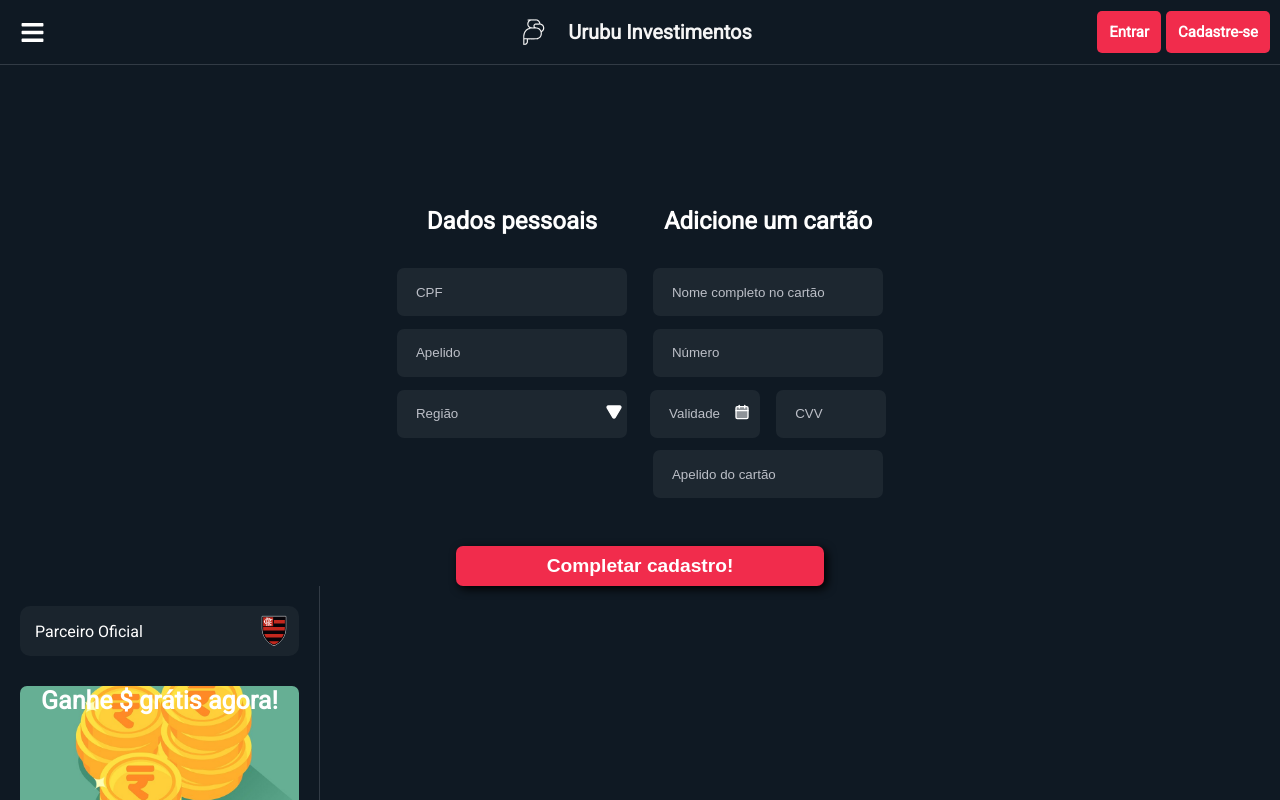
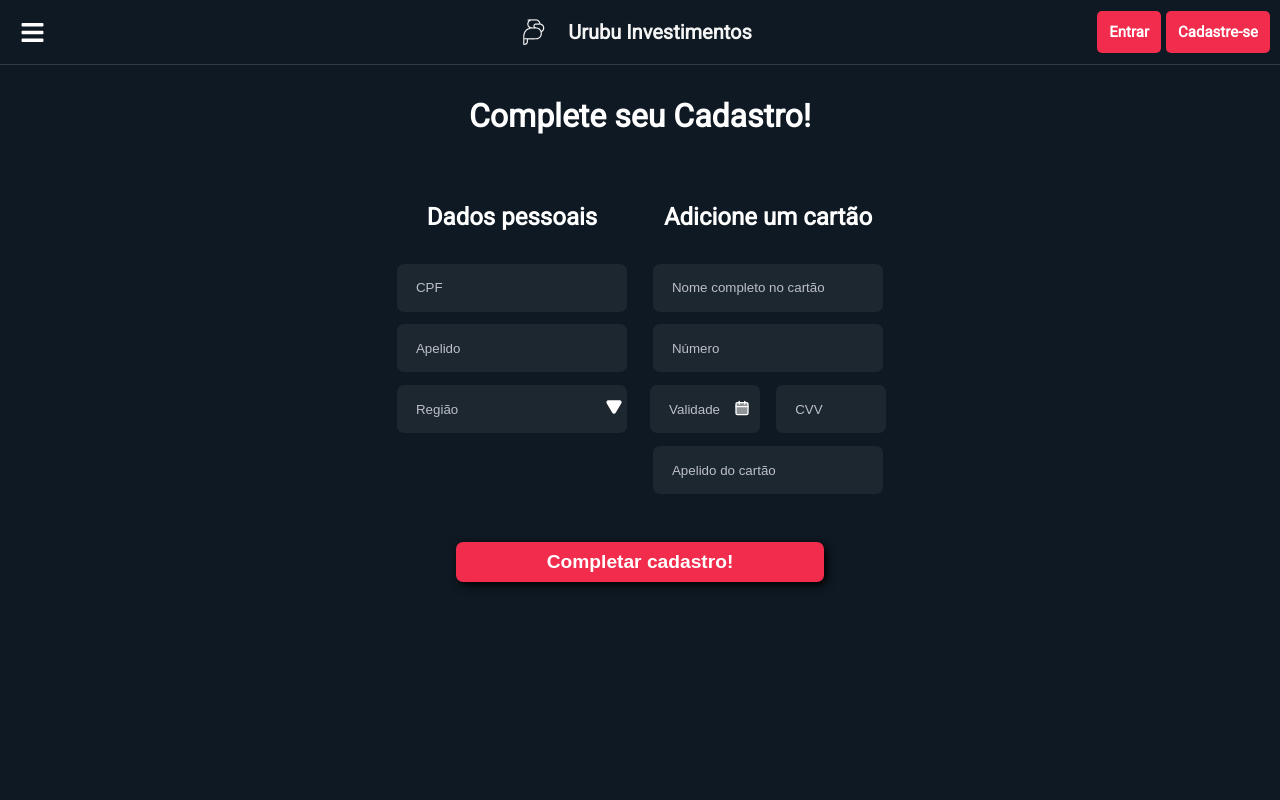
Before and after one commit to dwws-ufes/2022-UrubuInvestimentos, a React (Create React App) app: page /cadastro in a window 1280 px wide. Shown: the top 800 px of the page. Built offline with nearby package versions, Linux system fonts and the light colour scheme.

Commit message:
pequenas alterações no cadastro

```diff
--- a/src/Paginas/Cadastro/index.css
+++ b/src/Paginas/Cadastro/index.css
@@ -19,6 +19,16 @@ select, select:hover{
     appearance: none;
 }
 
+.sidebar{
+    position: absolute;
+    top: var(--altura-header);
+}
+
+footer{
+    position: absolute;
+    top: calc(100%);
+}
+
 form button{
     color: #FFF;
     font-weight: bolder;
@@ -34,10 +44,14 @@ input::placeholder{
     color: var(--cor-texto-cadastro);
 }
 
+.Cadastro{
+    margin-top: calc(var(--altura-header) + 2rem);
+}
+
 .Cadastro > h1{
     font-weight: bolder;
     text-align: center;
-    margin-bottom: 8rem;
+    margin-bottom: 3rem;
 }
 
 .Cadastro .form form{
--- a/src/Paginas/Cadastro/index.tsx
+++ b/src/Paginas/Cadastro/index.tsx
@@ -1,12 +1,14 @@
-import React from 'react';
+import React, { useState } from 'react';
 
 import { Header } from '../../Componentes/Header';
 import { Sidebar } from '../../Componentes/Sidebar';
 import { FiTriangle, FiCalendar } from 'react-icons/fi';
 
 import './index.css';
+import { Footer } from '../../Componentes/Footer';
 
 export default function Cadastro (){
+    const [ sidebar, setSidebar ] = useState(false);
     return (
         <div className="Cadastro">
             <Header
@@ -14,7 +16,10 @@ export default function Cadastro (){
                 fechaCadastro={() => null}
                 abreEntrar={() => null}
                 fechaEntrar={() => null}
+                toggleSidebar={() => setSidebar(anterior => !anterior)}
             />
+            {sidebar && <div className="sidebar"><Sidebar/></div>}
+
             <h1>Complete seu Cadastro!</h1>
 
             <div className="form">
@@ -95,7 +100,7 @@ export default function Cadastro (){
                     <button type="submit">Completar cadastro!</button>
                 </form>
             </div>
-            <Sidebar/>
+            {/* <footer><Footer/></footer> */}
         </div>
     )
 }
```
